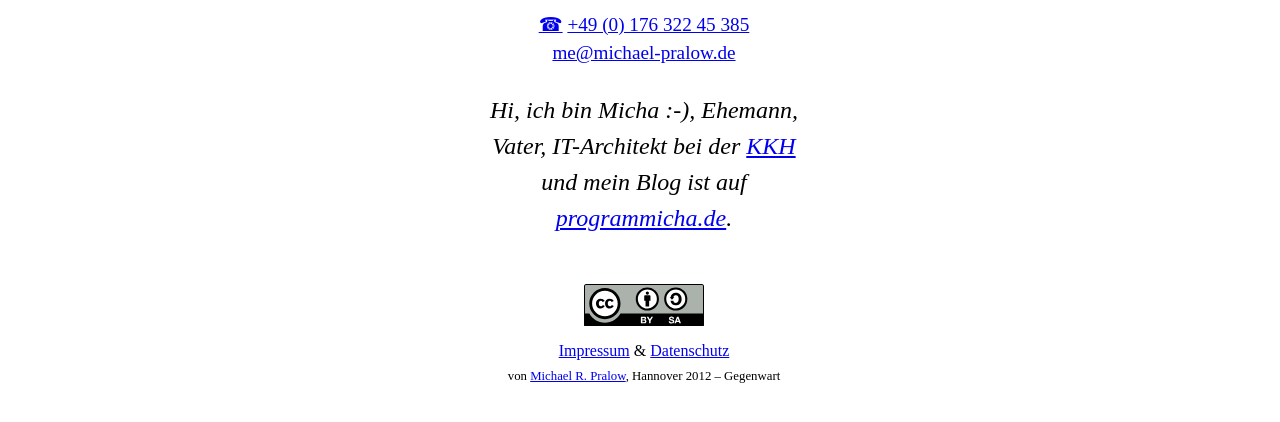
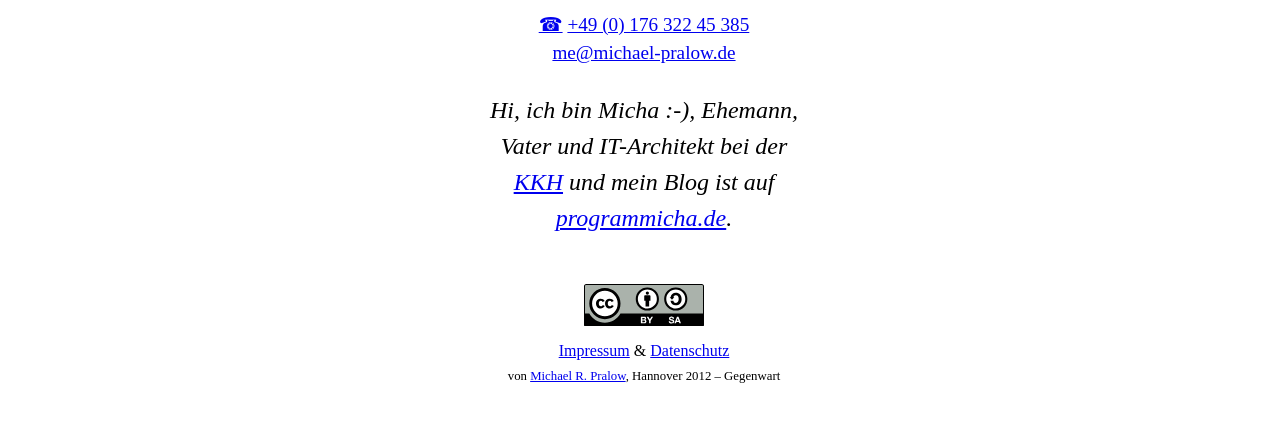
Before and after one commit to programmicha/michael-pralow.de, a plain HTML site: page public_html/index.html in a window 1280 px wide. Shown: the part 322-744 px from the top of the page. Drawn offline with Linux system fonts and the light colour scheme.

Commit message:
added a missing "und"

```diff
--- a/public_html/index.html
+++ b/public_html/index.html
@@ -17,7 +17,7 @@
     <span itemprop="telephone"><a href="tel:+49-176-322-45-385">+49 (0) 176 322 45 385</a></span>
     <a href="mailto:me@michael-pralow.de" itemprop="email">me@michael-pralow.de</a>
 
-    <p>Hi, ich bin Micha :-), Ehemann, Vater, <span itemprop="jobTitle">IT-Architekt</span> bei der <span itemprop="worksFor"><a href="http://www.kkh.de">KKH</a></span> und mein Blog ist auf <a href="http://programmicha.de">programmicha.de</a>.</p>
+    <p>Hi, ich bin Micha :-), Ehemann, Vater und <span itemprop="jobTitle">IT-Architekt</span> bei der <span itemprop="worksFor"><a href="http://www.kkh.de">KKH</a></span> und mein Blog ist auf <a href="http://programmicha.de">programmicha.de</a>.</p>
 
     <footer role="contentinfo">
         <p><a rel="license" href="http://creativecommons.org/licenses/by-sa/3.0/deed.de"><img alt="Creative Commons Lizenzvertrag" src="img/by-sa.svg" height="42" width="120" /></a></p>
```
